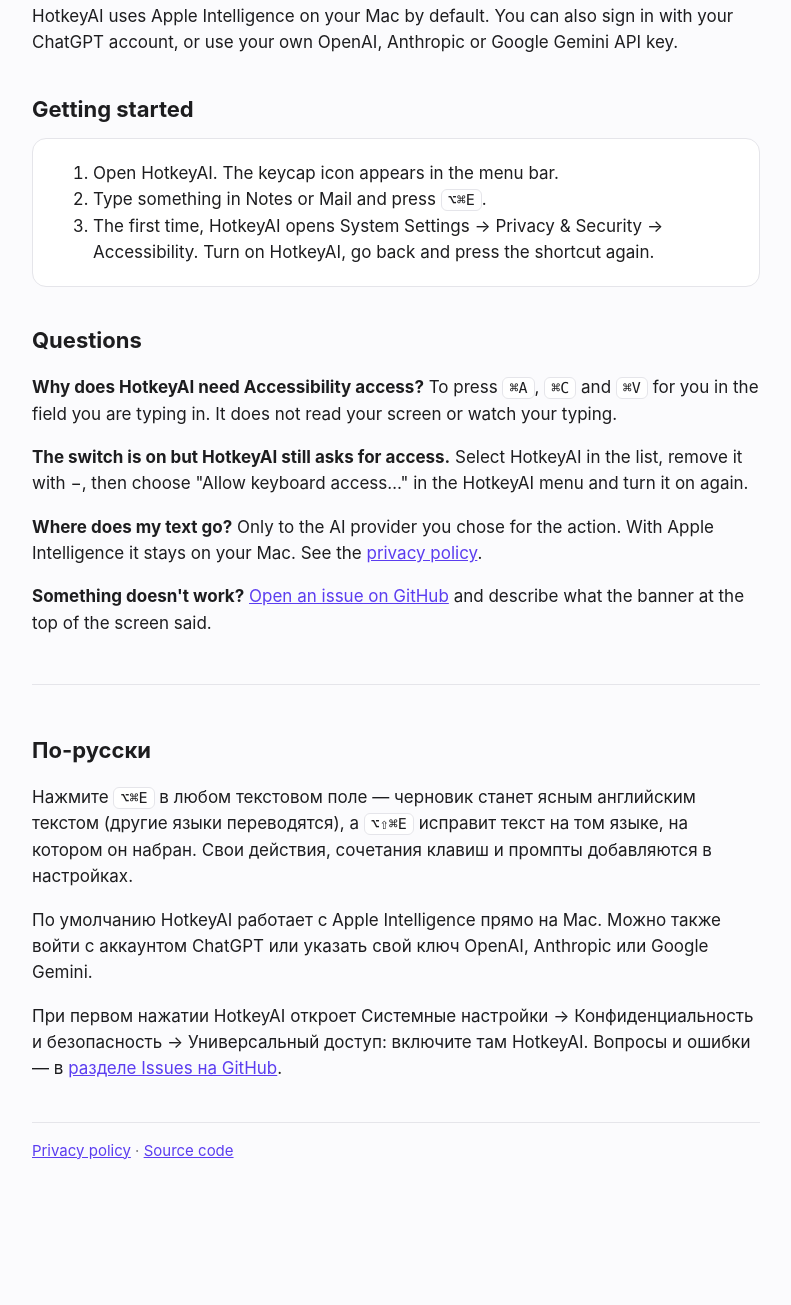
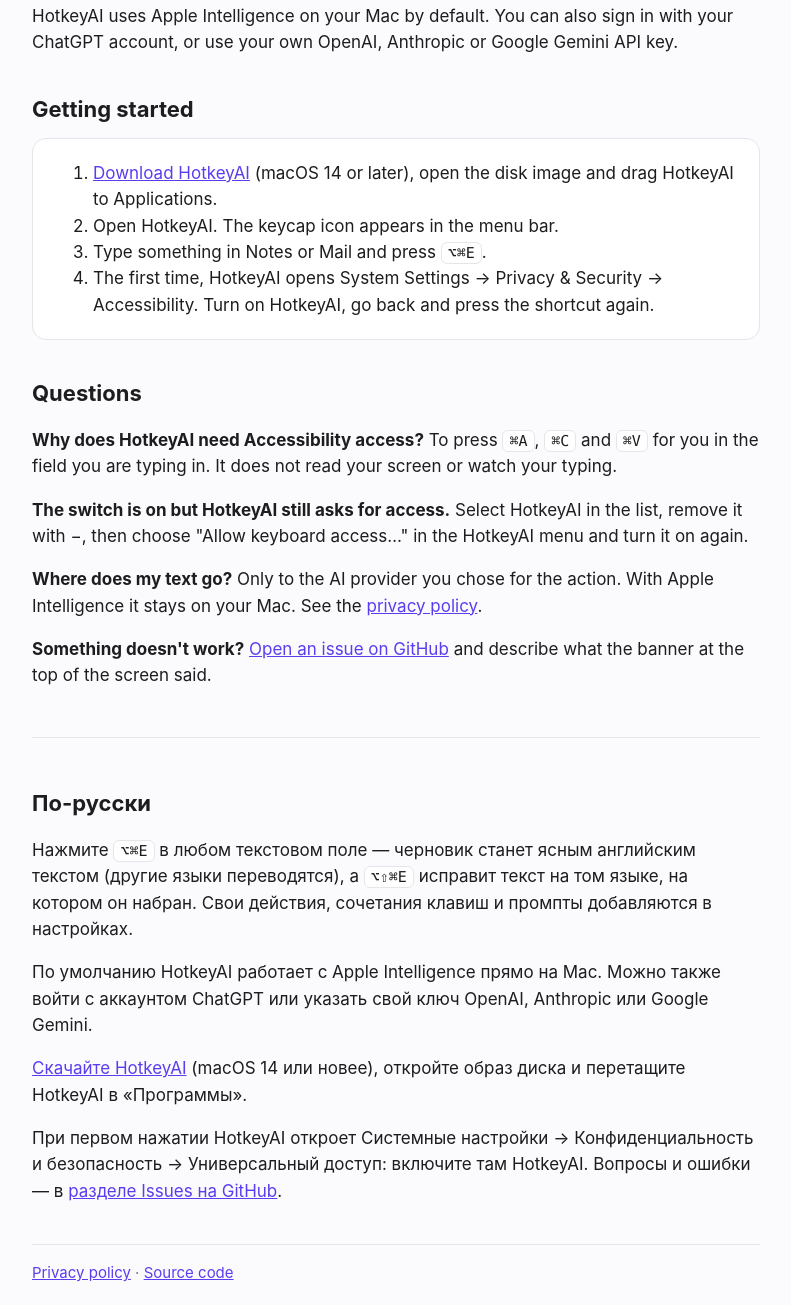
Before and after one commit to nauroman/HotkeyAI, a plain HTML site: page docs/index.html in a window 1280 px wide. Shown: the part 253-1558 px from the top of the page, without its empty margins (244-1035 px from the left). Before the commit the page ends 1479 px from the top, so only its background shows below. Drawn offline with Linux system fonts and the light colour scheme.

Commit message:
Link the notarized download from the support site
Co-Authored-By: Claude Opus 5.5 <noreply@anthropic.com>

```diff
--- a/docs/index.html
+++ b/docs/index.html
@@ -20,6 +20,7 @@
 <h2>Getting started</h2>
 <div class="card">
 <ol>
+  <li><a href="https://github.com/nauroman/HotkeyAI/releases/latest">Download HotkeyAI</a> (macOS 14 or later), open the disk image and drag HotkeyAI to Applications.</li>
   <li>Open HotkeyAI. The keycap icon appears in the menu bar.</li>
   <li>Type something in Notes or Mail and press <kbd>⌥⌘E</kbd>.</li>
   <li>The first time, HotkeyAI opens System Settings → Privacy &amp; Security → Accessibility. Turn on HotkeyAI, go back and press the shortcut again.</li>
@@ -37,6 +38,7 @@
 <h2 lang="ru">По-русски</h2>
 <p lang="ru">Нажмите <kbd>⌥⌘E</kbd> в любом текстовом поле — черновик станет ясным английским текстом (другие языки переводятся), а <kbd>⌥⇧⌘E</kbd> исправит текст на том языке, на котором он набран. Свои действия, сочетания клавиш и промпты добавляются в настройках.</p>
 <p lang="ru">По умолчанию HotkeyAI работает с Apple Intelligence прямо на Mac. Можно также войти с аккаунтом ChatGPT или указать свой ключ OpenAI, Anthropic или Google Gemini.</p>
+<p lang="ru"><a href="https://github.com/nauroman/HotkeyAI/releases/latest">Скачайте HotkeyAI</a> (macOS 14 или новее), откройте образ диска и перетащите HotkeyAI в «Программы».</p>
 <p lang="ru">При первом нажатии HotkeyAI откроет Системные настройки → Конфиденциальность и безопасность → Универсальный доступ: включите там HotkeyAI. Вопросы и ошибки — в <a href="https://github.com/nauroman/HotkeyAI/issues">разделе Issues на GitHub</a>.</p>
 
 <nav><a href="privacy.html">Privacy policy</a> · <a href="https://github.com/nauroman/HotkeyAI">Source code</a></nav>
```
